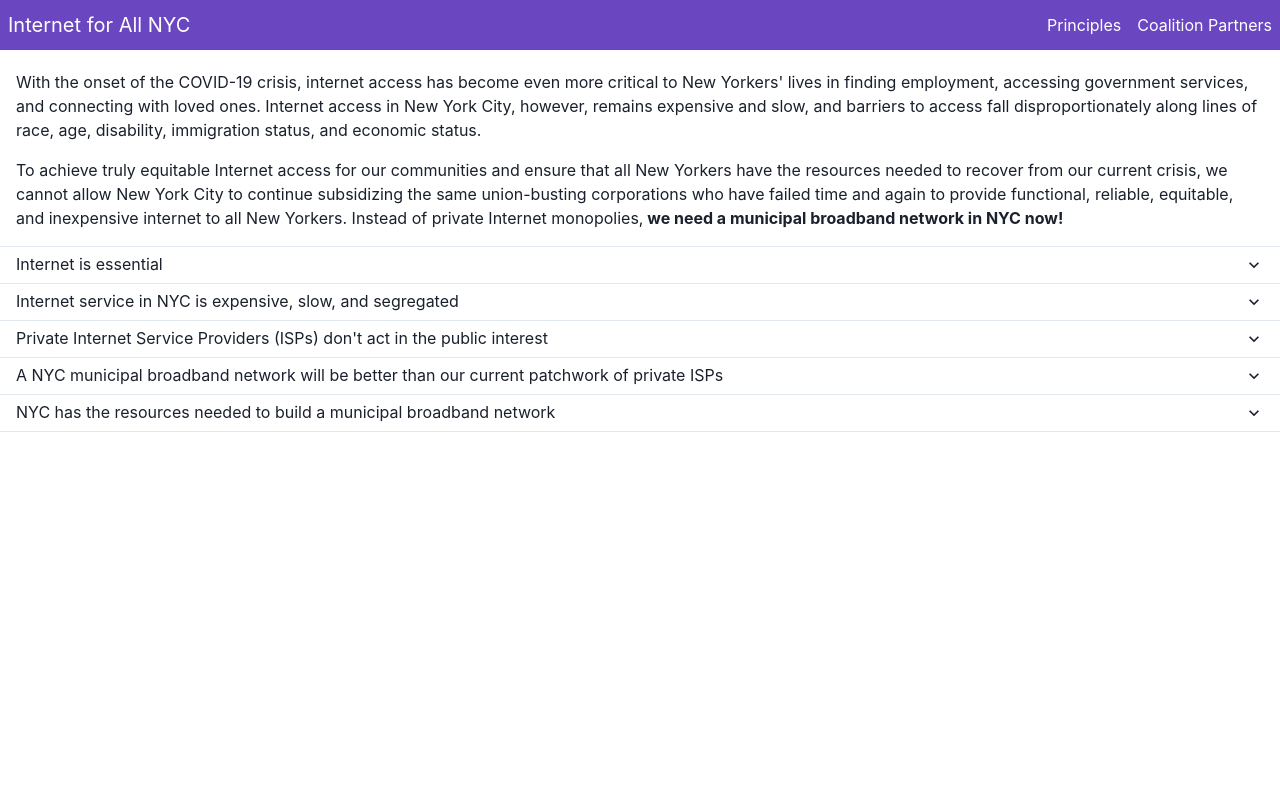
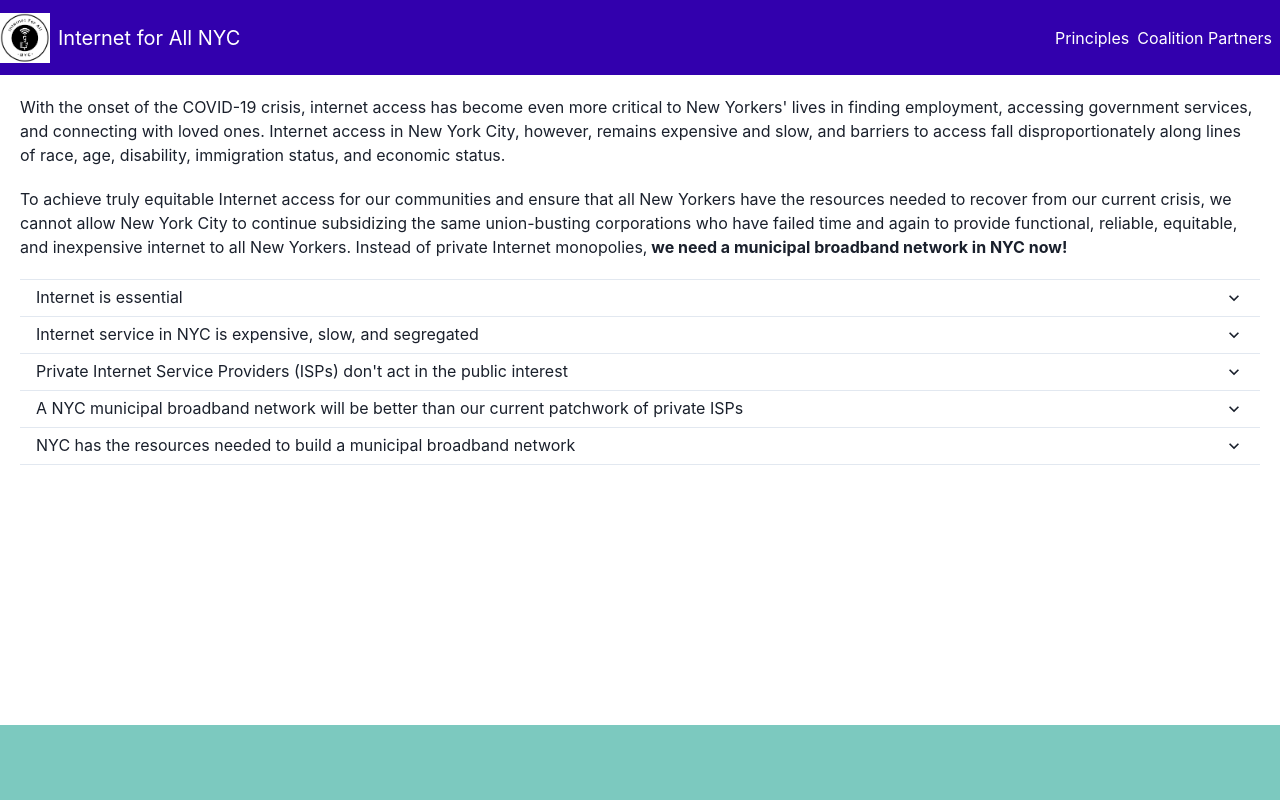
Before and after one commit to nyc-dsa-tech-action/nyc-dsa-tech-action.github.io, a Gatsby site: page / in a window 1280 px wide. Built offline with nearby package versions, Linux system fonts and the light colour scheme; Gatsby itself is replaced by a stand-in of ours.

Commit message:
Initial restyle with Will's color scheme

```diff
--- a/src/Components/AccordionItem.tsx
+++ b/src/Components/AccordionItem.tsx
@@ -17,8 +17,8 @@
     <ChakraAccordionItem>
       <Heading >
         <AccordionButton>
-          <Flex flex='1' textAlign="left">
-           {heading}
+          <Flex flex='1' textAlign='left'>
+            {heading}
           </Flex>
           <AccordionIcon />
         </AccordionButton>
--- /dev/null
+++ b/src/Components/Layout/Footer.tsx
@@ -0,0 +1,12 @@
+import React from "react"
+import {
+  Flex,
+} from "@chakra-ui/react"
+
+export const Footer = (): JSX.Element => {
+  return (
+    <Flex alignItems='center' bgColor='#7CC9BF' h={75} w='100%' mt={5}>
+      {/* placeholder footer */}
+    </Flex>
+  )
+}
--- a/src/Components/Layout/Layout.tsx
+++ b/src/Components/Layout/Layout.tsx
@@ -1,14 +1,22 @@
 import React from 'react'
-import {ChakraProvider,
+import {
+  Flex,
+  ChakraProvider,
   ChakraProviderProps,
 } from "@chakra-ui/react"
 import { Navbar } from './Navbar'
+import { Footer } from './Footer'
 
 export const Layout = ({children, theme}: ChakraProviderProps): JSX.Element => {
   return (
     <ChakraProvider theme={theme}>
-      <Navbar />
-      {children}
+      <Flex minHeight='100vh' direction='column'>
+        <Navbar />
+        <Flex flex='1' direction='column' px={5}>
+          {children}
+        </Flex>
+        <Footer />
+      </Flex>
     </ChakraProvider>
   )
 }
--- a/src/Components/Layout/Navbar.tsx
+++ b/src/Components/Layout/Navbar.tsx
@@ -1,21 +1,58 @@
 import React from "react"
-import { Flex, Link, Text } from "@chakra-ui/react"
+import {
+  HStack,
+  Image,
+  Flex,
+  Link,
+  LinkBox,
+  LinkOverlay,
+} from "@chakra-ui/react"
 import { Link as GatsbyLink } from 'gatsby'
 
 export const Navbar = (): JSX.Element => {
   return (
-    <Flex alignItems='center' bgColor='purple.600' h={50} w='100%' mb={5} justifyContent='space-between'>
-        <Link as={GatsbyLink} to='/' color='white' mx={2} fontSize={20}>
+    <Flex alignItems='center' bgColor='#3200ad' h={75} w='100%' mb={5} justifyContent='space-between'>
+      <LinkBox as={HStack}>
+        <Image src='../../../Images/Logos/BlackLogo.jpg' boxSize='50px'/>
+        <LinkOverlay
+          as={GatsbyLink}
+          to='/'
+          color='white'
+          mx={2}
+          fontSize={20}
+          _hover={{
+            textDecoration: 'underline',
+            textDecorationColor: '#FFBD59',
+            textDecorationThickness: 2,
+          }}
+        >
           Internet for All NYC
+        </LinkOverlay>
+      </LinkBox>
+      <HStack spacing={2} mx={2}>
+        <Link
+          as={GatsbyLink}
+          to='/principles'
+          color='white'
+          _hover={{
+            textDecoration: 'underline',
+            textDecorationColor: '#FFBD59',
+          }}
+        >
+          Principles
         </Link>
-        <Flex>
-          <Link as={GatsbyLink} to='/principles' color='white' mx={2}>
-            Principles
-          </Link>
-          <Link as={GatsbyLink} to='/partners' color='white' mx={2}>
-            Coalition Partners
-          </Link>
-        </Flex>
+        <Link
+          as={GatsbyLink}
+          to='/partners'
+          color='white'
+          _hover={{
+            textDecoration: 'underline',
+            textDecorationColor: '#FFBD59',
+          }}
+        >
+          Coalition Partners
+        </Link>
+      </HStack>
     </Flex>
   )
 }
--- a/src/Components/Layout/index.js
+++ b/src/Components/Layout/index.ts
@@ -1,2 +1,3 @@
 export * from './Layout'
 export * from './Navbar'
+export * from './Footer'
--- a/src/pages/index.tsx
+++ b/src/pages/index.tsx
@@ -2,21 +2,25 @@
 import { Accordion,
   ListItem,
   Text,
+  Stack,
   UnorderedList,
 } from "@chakra-ui/react"
-import { AccordionItem, Layout } from '../Components'
+import {
+  AccordionItem,
+  Layout
+} from '../Components'
 
 export default function Home(): JSX.Element {
   return (
     <Layout children={
-      <>
-        <Text m={4}>
+      <Stack spacing={5}>
+        <Text>
           With the onset of the COVID-19 crisis, internet access has become even more critical to New Yorkers' lives in
           finding employment, accessing government services, and connecting with loved ones. Internet access in New York
           City, however, remains expensive and slow, and barriers to access fall disproportionately along lines of race,
           age, disability, immigration status, and economic status.
         </Text>
-        <Text m={4}>
+        <Text>
           To achieve truly equitable Internet access for our communities and ensure that all New Yorkers have the resources
           needed to recover from our current crisis, we cannot allow New York City to continue subsidizing the same
           union-busting corporations who have failed time and again to provide functional, reliable, equitable, and
@@ -24,7 +28,7 @@
           <span style={{fontWeight: 'bold'}}> we need a municipal broadband network in NYC now!</span>
         </Text>
 
-        <Accordion allowToggle>
+        <Accordion allowToggle allowMultiple>
           <AccordionItem
             heading={'Internet is essential'}
             children={
@@ -111,7 +115,7 @@
             }
           />
         </Accordion>
-      </>
+      </Stack>
     } />
   )
 }
--- a/src/pages/partners.tsx
+++ b/src/pages/partners.tsx
@@ -18,17 +18,17 @@
         <Wrap spacing={8} justify='center'>
           <WrapItem>
             <Link href='https://techaction.nyc'>
-              <Image src='../../Images/NYC_DSA_TechAction.jpg' boxSize='200px' />
+              <Image src='../../Images/Partners/NYC_DSA_TechAction.jpg' boxSize='200px' />
             </Link>
           </WrapItem>
           <WrapItem>
             <Link href='https://local3ibew.org'>
-              <Image src='../../Images/IBEW.jpg' boxSize='200px' />
+              <Image src='../../Images/Partners/IBEW.jpg' boxSize='200px' />
             </Link>
           </WrapItem>
           <WrapItem>
             <Link href='https://www.vocal-ny.org'>
-              <Image src='../../Images/VocalNY.jpg' boxSize='200px' />
+              <Image src='../../Images/Partners/VocalNY.jpg' boxSize='200px' />
             </Link>
           </WrapItem>
         </Wrap>
```
Also changed, not shown: src/pages/principles.tsx (+10 -10 lines), src/Components/index.ts (renamed from src/Components/index.js), static/Images/Logos/BlackLogo.jpg (added), static/Images/Logos/ColorLogo.jpg (added), static/Images/Partners/IBEW.jpg (renamed from static/Images/IBEW.jpg), static/Images/Partners/NYC_DSA_TechAction.jpg (renamed from static/Images/NYC_DSA_TechAction.jpg), static/Images/Partners/VocalNY.jpg (renamed from static/Images/VocalNY.jpg).
